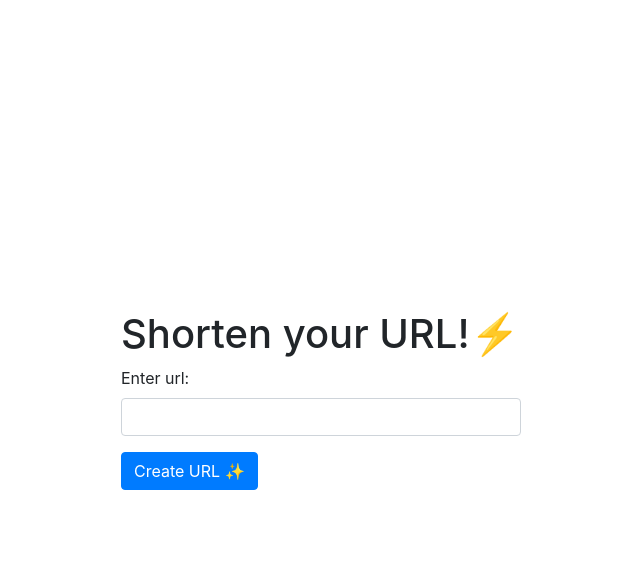
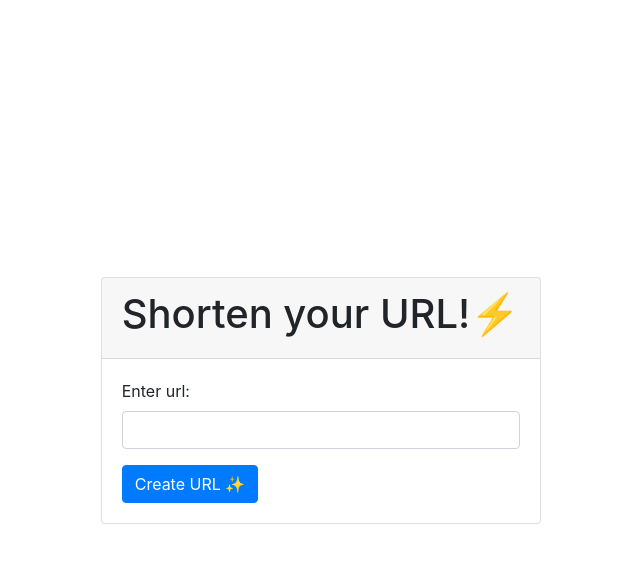
Before and after one commit to MaciejWiatr/django-url-shortener, a Django app: page / in a window 1280 px wide. Shown: the top 563 px of the page, without its empty margins (319-959 px from the left). Run offline with Django 3.2, Linux system fonts and the light colour scheme; some libraries are stand-ins or nearby versions.

Commit message:
Modify main page look

```diff
--- a/shorter/templates/shorter/index.html
+++ b/shorter/templates/shorter/index.html
@@ -27,7 +27,7 @@
 <body>
 {% load crispy_forms_tags %}
 
-<div style="width: 400px">
+<div style="">
     {% if messages %}
         {% for message in messages %}
             {% if message.tags == 'info' %}
@@ -42,11 +42,13 @@
 
         {% endfor %}
     {% endif %}
+    <div class="card">
+        <div class="card-header">
             <h1>
                 Shorten your URL!⚡
             </h1>
-
-
+        </div>
+        <div class="card-body">
             <div class="form-wrapper">
                 <form method="post">
                     {% csrf_token %}
@@ -56,11 +58,18 @@
                     </button>
                 </form>
             </div>
+        </div>
+
+
+    </div>
+
 
     {% if url %}
-        <hr>
-        <h1>Your new URL 😱</h1>
-        <div>
+        <div class="card mt-3">
+            <div class="card-header">
+                <h2>Your new URL 😱</h2>
+            </div>
+            <div class="card-body">
                 <a class='link' href="{{ url }}">Go to</a>
                 <div style="width: 100%">
                     <p style="display: inline-block; border-radius: 5px; width: 339px"
@@ -73,6 +82,8 @@
                 </div>
 
             </div>
+        </div>
+
     {% endif %}
 </div>
 
```
Also changed, not shown: 1 other file. Lines whose indentation alone changed are shown as unchanged.
